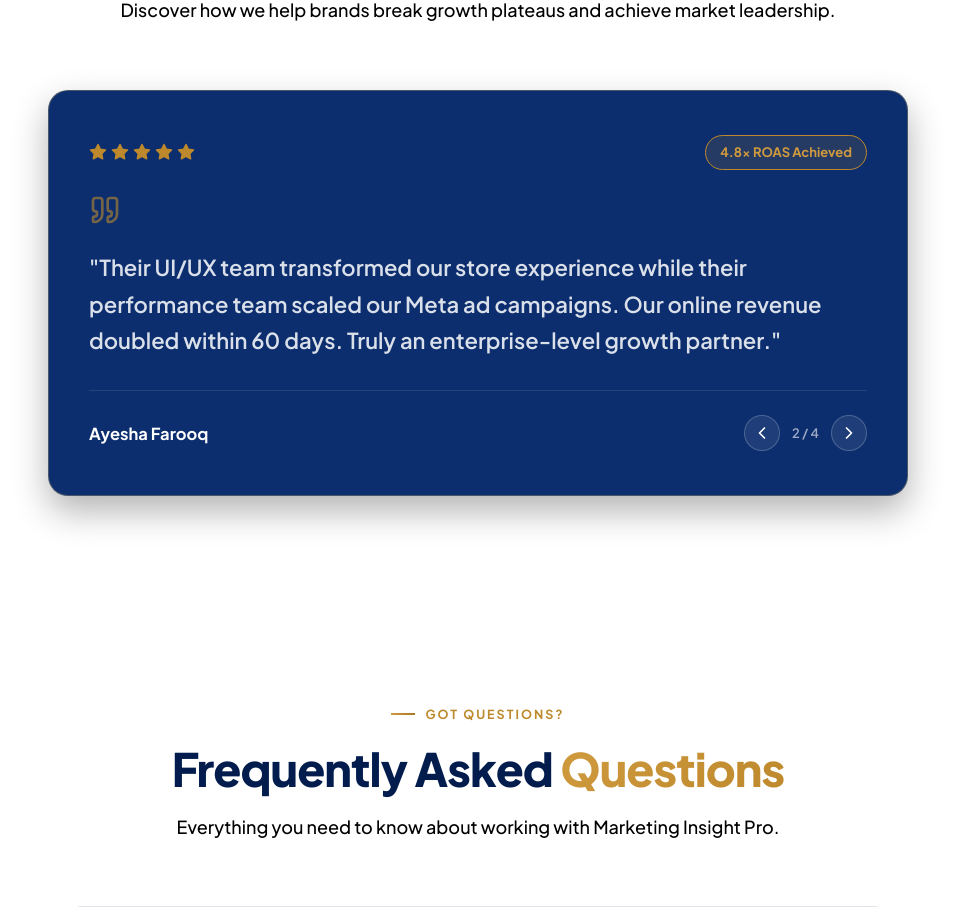
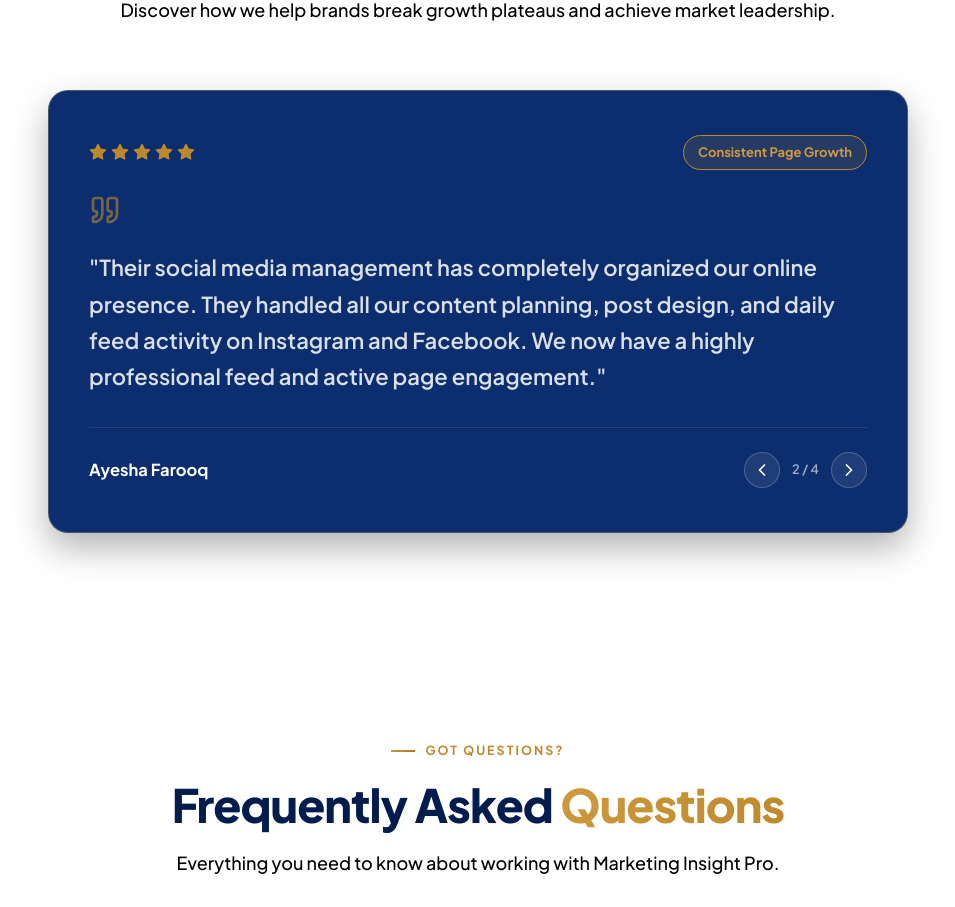
Before and after one commit to aishtiaque875-hub/Marketing-Insight-Pro-, a React (Vite) app: page / in a window 1280 px wide. Shown: the part 3600-4507 px from the top of the page, without its empty margins (162-1117 px from the left). Built offline with nearby package versions, Linux system fonts and the light colour scheme.

Commit message:
fix: update review two to social media managing instead of UI/UX

```diff
--- a/src/data/testimonials.js
+++ b/src/data/testimonials.js
@@ -18,10 +18,10 @@ export const testimonials = [
     initials: 'AF',
     avatar: 'https://images.unsplash.com/photo-1573496359142-b8d87734a5a2?w=150&auto=format&fit=crop&q=80',
     rating: 5,
-    result: '4.8x ROAS Achieved',
+    result: 'Consistent Page Growth',
     verified: true,
     quote:
-      'Their UI/UX team transformed our store experience while their performance team scaled our Meta ad campaigns. Our online revenue doubled within 60 days. Truly an enterprise-level growth partner.',
+      "Their social media management has completely organized our online presence. They handled all our content planning, post design, and daily feed activity on Instagram and Facebook. We now have a highly professional feed and active page engagement.",
   },
   {
     name: 'Hamza Sheikh',
```
